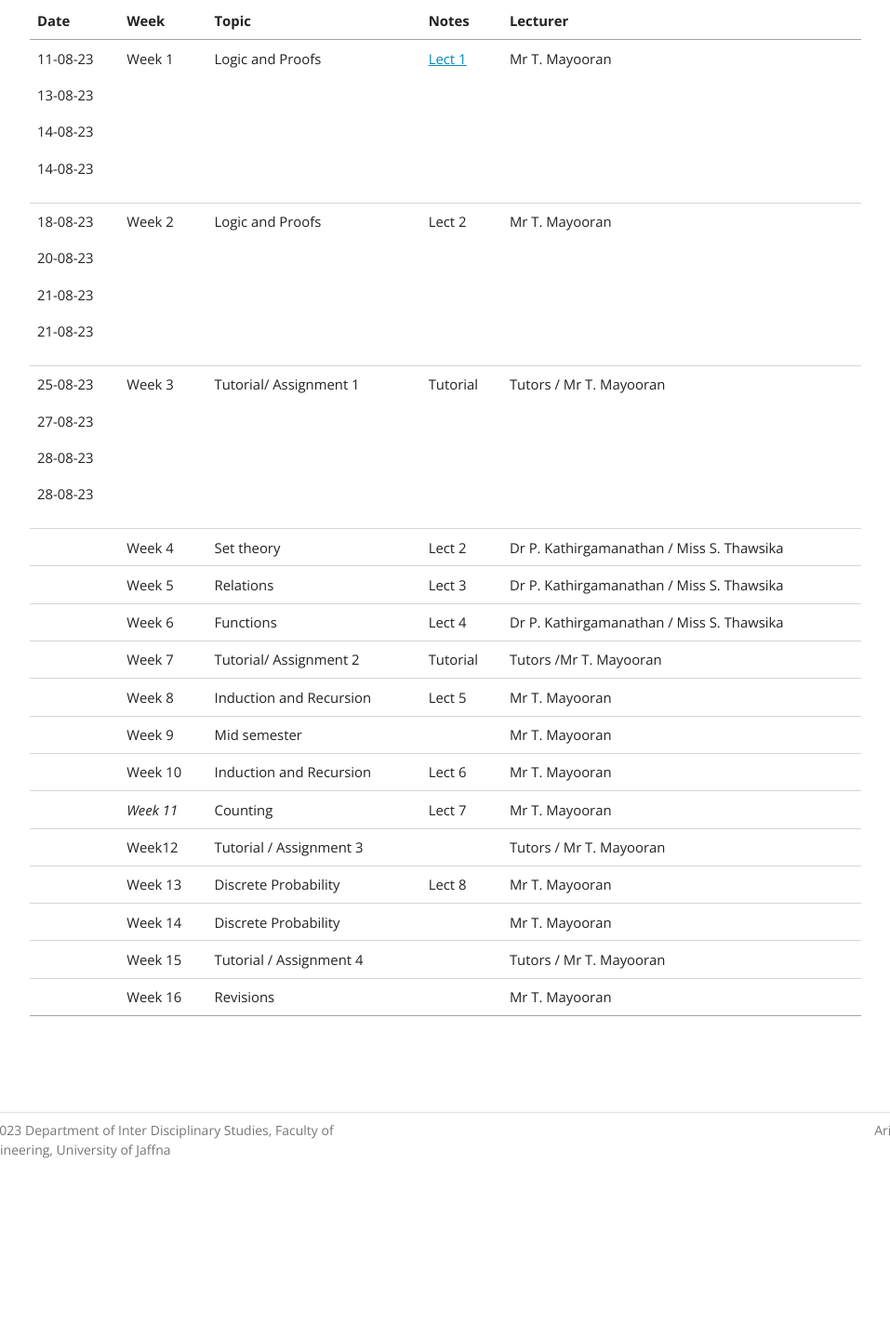
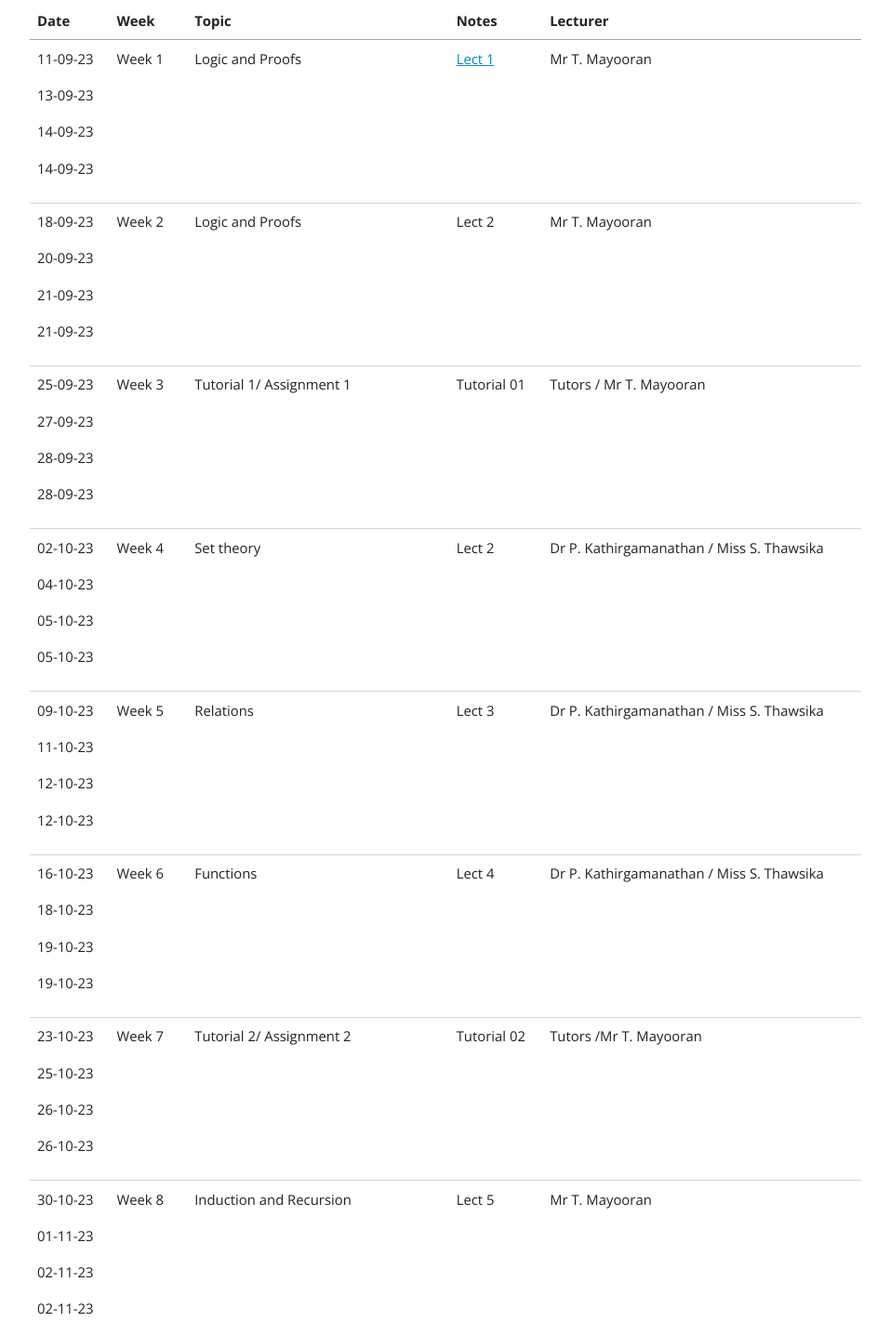
Before and after one commit to Mayooran1987/MC4010_E21, a plain HTML site: page docs/notes.html in a window 1280 px wide. Shown: the part 248-1670 px from the top of the page at 93% size, without its empty margins (41-998 px from the left). Before the commit the page ends 1504 px from the top, so only its background shows below. Drawn offline with nearby package versions, Linux system fonts and the light colour scheme.

Commit message:
Add files via upload

```diff
--- a/docs/notes.html
+++ b/docs/notes.html
@@ -180,125 +180,154 @@ ul.task-list li input[type="checkbox"] {
 </thead>
 <tbody>
 <tr class="odd">
-<td style="text-align: left;"><p>11-08-23</p>
-<p>13-08-23</p>
-<p>14-08-23</p>
-<p>14-08-23</p></td>
+<td style="text-align: left;"><p>11-09-23</p>
+<p>13-09-23</p>
+<p>14-09-23</p>
+<p>14-09-23</p></td>
 <td>Week 1</td>
 <td>Logic and Proofs</td>
 <td><a href="https://github.com/Mayooran1987/MC4010_E21/raw/main/Lect_1.pdf">Lect 1</a></td>
 <td>Mr T. Mayooran</td>
 </tr>
 <tr class="even">
-<td style="text-align: left;"><p>18-08-23</p>
-<p>20-08-23</p>
-<p>21-08-23</p>
-<p>21-08-23</p></td>
+<td style="text-align: left;"><p>18-09-23</p>
+<p>20-09-23</p>
+<p>21-09-23</p>
+<p>21-09-23</p></td>
 <td>Week 2</td>
 <td>Logic and Proofs</td>
 <td>Lect 2</td>
 <td>Mr T. Mayooran</td>
 </tr>
 <tr class="odd">
-<td style="text-align: left;"><p>25-08-23</p>
-<p>27-08-23</p>
-<p>28-08-23</p>
-<p>28-08-23</p></td>
+<td style="text-align: left;"><p>25-09-23</p>
+<p>27-09-23</p>
+<p>28-09-23</p>
+<p>28-09-23</p></td>
 <td>Week 3</td>
-<td>Tutorial/ Assignment 1</td>
-<td>Tutorial</td>
+<td>Tutorial 1/ Assignment 1</td>
+<td>Tutorial 01</td>
 <td>Tutors / Mr T. Mayooran</td>
 </tr>
 <tr class="even">
-<td style="text-align: left;"></td>
+<td style="text-align: left;"><p>02-10-23</p>
+<p>04-10-23</p>
+<p>05-10-23</p>
+<p>05-10-23</p></td>
 <td>Week 4</td>
 <td>Set theory</td>
 <td>Lect 2</td>
 <td>Dr P. Kathirgamanathan / Miss S. Thawsika</td>
 </tr>
 <tr class="odd">
-<td style="text-align: left;"></td>
+<td style="text-align: left;"><p>09-10-23</p>
+<p>11-10-23</p>
+<p>12-10-23</p>
+<p>12-10-23</p></td>
 <td>Week 5</td>
 <td>Relations</td>
 <td>Lect 3</td>
 <td>Dr P. Kathirgamanathan / Miss S. Thawsika</td>
 </tr>
 <tr class="even">
-<td style="text-align: left;"></td>
+<td style="text-align: left;"><p>16-10-23</p>
+<p>18-10-23</p>
+<p>19-10-23</p>
+<p>19-10-23</p></td>
 <td>Week 6</td>
 <td>Functions</td>
 <td>Lect 4</td>
 <td>Dr P. Kathirgamanathan / Miss S. Thawsika</td>
 </tr>
 <tr class="odd">
-<td style="text-align: left;"></td>
+<td style="text-align: left;"><p>23-10-23</p>
+<p>25-10-23</p>
+<p>26-10-23</p>
+<p>26-10-23</p></td>
 <td>Week 7</td>
-<td>Tutorial/ Assignment 2</td>
-<td>Tutorial</td>
+<td>Tutorial 2/ Assignment 2</td>
+<td>Tutorial 02</td>
 <td>Tutors /Mr T. Mayooran</td>
 </tr>
 <tr class="even">
-<td style="text-align: left;"></td>
+<td style="text-align: left;"><p>30-10-23</p>
+<p>01-11-23</p>
+<p>02-11-23</p>
+<p>02-11-23</p></td>
 <td>Week 8</td>
 <td>Induction and Recursion</td>
 <td>Lect 5</td>
 <td>Mr T. Mayooran</td>
 </tr>
 <tr class="odd">
-<td style="text-align: left;"></td>
+<td style="text-align: left;"><p>06-11-23</p>
+<p>08-11-23</p>
+<p>09-11-23</p>
+<p>09-11-23</p></td>
 <td>Week 9</td>
 <td>Mid semester</td>
 <td></td>
 <td>Mr T. Mayooran</td>
 </tr>
 <tr class="even">
-<td style="text-align: left;"></td>
+<td style="text-align: left;"><p>13-11-23</p>
+<p>15-11-23</p>
+<p>16-11-23</p>
+<p>16-11-23</p></td>
 <td>Week 10</td>
 <td>Induction and Recursion</td>
 <td>Lect 6</td>
 <td>Mr T. Mayooran</td>
 </tr>
 <tr class="odd">
-<td style="text-align: left;"></td>
+<td style="text-align: left;"><p>20-11-23</p>
+<p>22-11-23</p>
+<p>23-11-23</p>
+<p>23-11-23</p></td>
 <td><em>Week 11</em></td>
 <td>Counting</td>
 <td>Lect 7</td>
 <td>Mr T. Mayooran</td>
 </tr>
 <tr class="even">
-<td style="text-align: left;"></td>
+<td style="text-align: left;"><p>27-11-23</p>
+<p>29-11-23</p>
+<p>30-11-23</p>
+<p>30-11-23</p></td>
 <td>Week12</td>
-<td>Tutorial / Assignment 3</td>
-<td></td>
+<td>Tutorial 3/ Assignment 3</td>
+<td>Tutorial 03</td>
 <td>Tutors / Mr T. Mayooran</td>
 </tr>
 <tr class="odd">
-<td style="text-align: left;"></td>
+<td style="text-align: left;"><p>04-12-23</p>
+<p>06-12-23</p>
+<p>07-12-23</p>
+<p>07-12-23</p></td>
 <td>Week 13</td>
 <td>Discrete Probability</td>
 <td>Lect 8</td>
 <td>Mr T. Mayooran</td>
 </tr>
 <tr class="even">
-<td style="text-align: left;"></td>
+<td style="text-align: left;"><p>11-12-23</p>
+<p>13-12-23</p>
+<p>14-12-23</p>
+<p>14-12-23</p></td>
 <td>Week 14</td>
 <td>Discrete Probability</td>
 <td></td>
 <td>Mr T. Mayooran</td>
 </tr>
 <tr class="odd">
-<td style="text-align: left;"></td>
+<td style="text-align: left;"><p>18-12-23</p>
+<p>20-12-23</p>
+<p>21-12-23</p>
+<p>21-12-23</p></td>
 <td>Week 15</td>
-<td>Tutorial / Assignment 4</td>
-<td></td>
+<td>Tutorial 4/ Assignment 4/Revisions</td>
+<td>Tutorial 04</td>
 <td>Tutors / Mr T. Mayooran</td>
-</tr>
-<tr class="even">
-<td style="text-align: left;"></td>
-<td>Week 16</td>
-<td>Revisions</td>
-<td></td>
-<td>Mr T. Mayooran</td>
 </tr>
 </tbody>
 </table>
```
Also changed, not shown: docs/contact.html (+4 -2 lines), docs/news.html (+4 -4 lines), docs/search.json (+8 -8 lines), docs/teaching.html (+3 -0 lines).
